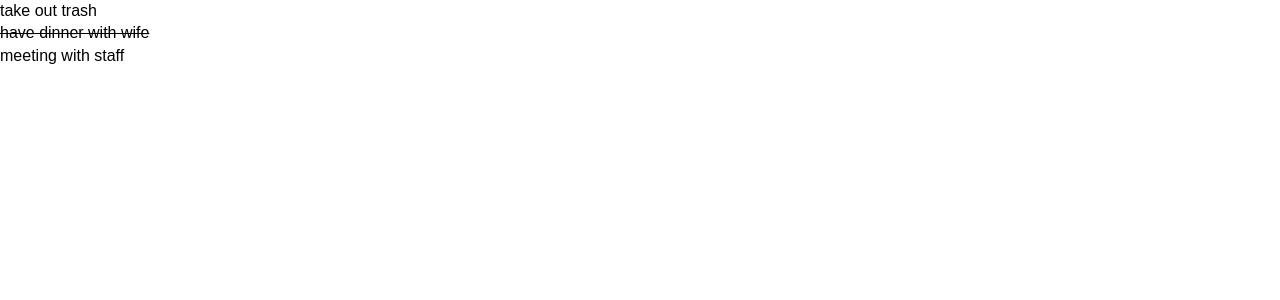
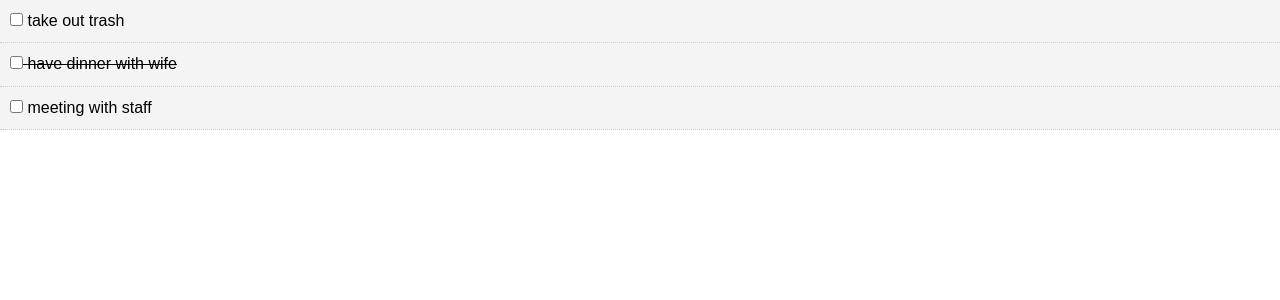
Before and after one commit to jasonlightmanjohn/todolist---react-crashCourse, a React (Create React App) app: page / in a window 1280 px wide. Shown: the top 300 px of the page. Built offline with nearby package versions, Linux system fonts and the light colour scheme.

Commit message:
stop at 44:04

```diff
--- a/src/components/TodoItem.js
+++ b/src/components/TodoItem.js
@@ -3,21 +3,24 @@
 
 export class TodoItem extends Component {
     getStyle = () => {
-       if (this.props.todo.completed) {
-           return {
-               textDecoration: 'line-through'
-           }
-       } else {
-            return {
-                textDecoration:'none'
-         }
-       }
+        return {
+            background: '#f4f4f4',
+            padding: '10px',
+            borderBottom:'1px #ccc dotted',
+            textDecoration: this.props.todo.completed ? 'line-through' : 'none'
+        }
+    }
+
+    markComplete = (e) => {
+        console.log(this.props)
     }
 
     render() {
         return (
             <div style={this.getStyle()}>
-                <p>{ this.props.todo.title }</p>
+                <p>
+                    <input type="checkbox" onChange={this.markComplete}/>{' '}
+                    { this.props.todo.title }</p>
             </div>
         )
     }
```
